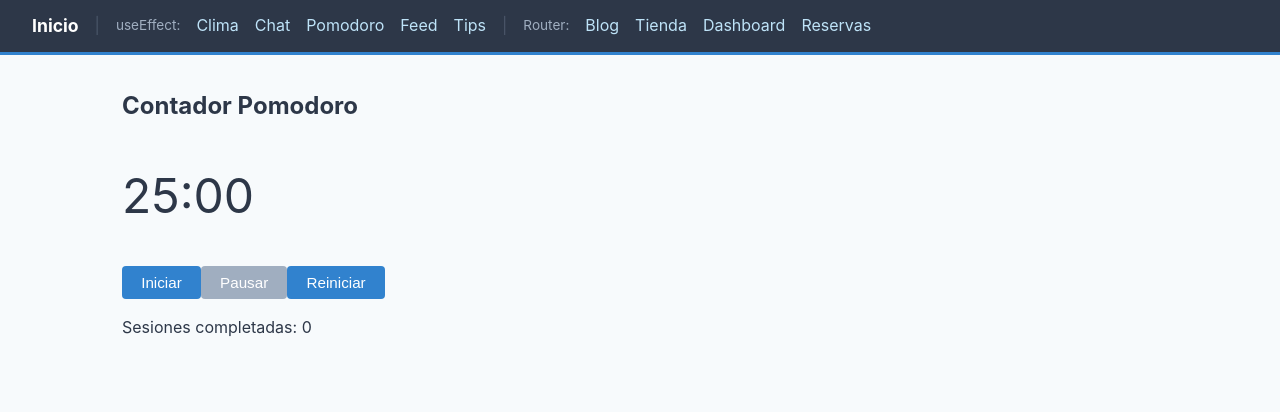
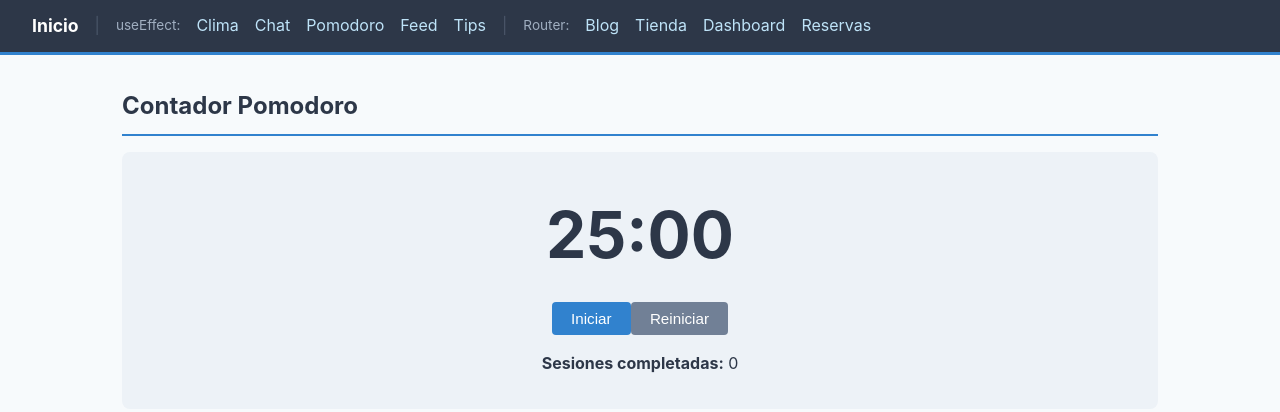
Before and after one commit to Aleluya1234/Tarea-semana-8, a React (Vite) app in the folder Tarea-semana-8/: page /pomodoro in a window 1280 px wide. Shown: the top 412 px of the page. Built offline with nearby package versions, Linux system fonts and the light colour scheme.

Commit message:
MEJORO estos 3 ejercicios

```diff
--- a/Tarea-semana-8/src/pages/useEffect/ChatTiempoReal.jsx
+++ b/Tarea-semana-8/src/pages/useEffect/ChatTiempoReal.jsx
@@ -1,33 +1,44 @@
-import { useState, useEffect } from 'react'
+import { useState, useEffect, useRef } from 'react'
 
 function ChatTiempoReal() {
   const [mensajes, setMensajes] = useState([
-    { id: 1, usuario: 'Ana', texto: 'Hola!' },
-    { id: 2, usuario: 'Luis', texto: 'Como estas?' }
+    { id: 1, usuario: 'Ana', texto: 'Hola!', hora: '10:00' },
+    { id: 2, usuario: 'Luis', texto: 'Como estas?', hora: '10:01' }
   ])
   const [nuevoMensaje, setNuevoMensaje] = useState('')
   const [usuarioActual] = useState('Tu')
+  const chatRef = useRef(null)
 
-  const enviarMensaje = () => {
-    if (nuevoMensaje.trim() !== '') {
-      setMensajes([
-        ...mensajes,
-        { id: Date.now(), usuario: usuarioActual, texto: nuevoMensaje }
-      ])
-      setNuevoMensaje('')
+  useEffect(() => {
+    // Scroll automático al final del chat
+    if (chatRef.current) {
+      chatRef.current.scrollTop = chatRef.current.scrollHeight
     }
-  }
+  }, [mensajes])
 
-  // Simular mensajes entrantes cada 5 segundos
   useEffect(() => {
-    const respuestas = ['Bien y tu?', 'Que bueno!', 'Nos vemos luego']
+    const respuestas = [
+      'Bien y tu?',
+      'Que bueno!',
+      'Nos vemos luego',
+      'Gracias!',
+      'Hasta pronto'
+    ]
     let contador = 0
 
     const interval = setInterval(() => {
       if (contador < respuestas.length) {
+        const ahora = new Date()
+        const hora = `${String(ahora.getHours()).padStart(2, '0')}:${String(ahora.getMinutes()).padStart(2, '0')}`
+
         setMensajes(prev => [
           ...prev,
-          { id: Date.now(), usuario: 'Otro Usuario', texto: respuestas[contador] }
+          {
+            id: Date.now(),
+            usuario: 'Otro Usuario',
+            texto: respuestas[contador],
+            hora: hora
+          }
         ])
         contador++
       }
@@ -36,31 +47,66 @@ function ChatTiempoReal() {
     return () => clearInterval(interval)
   }, [])
 
+  const enviarMensaje = () => {
+    if (nuevoMensaje.trim() !== '') {
+      const ahora = new Date()
+      const hora = `${String(ahora.getHours()).padStart(2, '0')}:${String(ahora.getMinutes()).padStart(2, '0')}`
+
+      setMensajes([
+        ...mensajes,
+        { id: Date.now(), usuario: usuarioActual, texto: nuevoMensaje, hora: hora }
+      ])
+      setNuevoMensaje('')
+    }
+  }
+
+  const handleKeyPress = (e) => {
+    if (e.key === 'Enter') {
+      enviarMensaje()
+    }
+  }
+
   return (
     <div>
-      <h2>Chat en Tiempo Real</h2>
+      <h2 style={{ borderBottom: '2px solid #3182ce', paddingBottom: '0.5rem' }}>
+        Chat en Tiempo Real
+      </h2>
 
       <div style={{
-        border: '1px solid #ccc',
-        padding: '1rem',
+        border: '1px solid #e2e8f0',
+        borderRadius: '8px',
+        padding: '0.5rem',
         height: '300px',
         overflowY: 'scroll',
-        marginBottom: '1rem'
-      }}>
+        backgroundColor: 'white',
+        marginTop: '1rem'
+      }} ref={chatRef}>
         {mensajes.map((msg) => (
-          <div key={msg.id} style={{ marginBottom: '0.5rem' }}>
+          <div
+            key={msg.id}
+            style={{
+              padding: '0.3rem 0.5rem',
+              marginBottom: '0.2rem',
+              backgroundColor: msg.usuario === 'Tu' ? '#ebf8ff' : '#f7fafc',
+              borderRadius: '4px'
+            }}
+          >
             <strong>{msg.usuario}:</strong> {msg.texto}
+            <span style={{ color: '#a0aec0', fontSize: '0.75rem', marginLeft: '0.5rem' }}>
+              {msg.hora}
+            </span>
           </div>
         ))}
       </div>
 
-      <div>
+      <div style={{ marginTop: '0.5rem', display: 'flex' }}>
         <input
           type="text"
           value={nuevoMensaje}
           onChange={(e) => setNuevoMensaje(e.target.value)}
+          onKeyPress={handleKeyPress}
           placeholder="Escribe un mensaje..."
-          style={{ padding: '0.5rem', width: '300px', marginRight: '0.5rem' }}
+          style={{ flex: 1, marginRight: '0.5rem' }}
         />
         <button onClick={enviarMensaje}>Enviar</button>
       </div>
--- a/Tarea-semana-8/src/pages/useEffect/ClimaActual.jsx
+++ b/Tarea-semana-8/src/pages/useEffect/ClimaActual.jsx
@@ -5,7 +5,9 @@ function ClimaActual() {
     temperatura: null,
     ciudad: 'Santiago',
     pais: 'CL',
-    descripcion: 'Cargando...'
+    descripcion: 'Cargando...',
+    humedad: null,
+    viento: null
   })
 
   useEffect(() => {
@@ -14,7 +16,9 @@ function ClimaActual() {
         temperatura: 18,
         ciudad: 'Santiago',
         pais: 'CL',
-        descripcion: 'Nublado'
+        descripcion: 'Nublado',
+        humedad: '65%',
+        viento: '12 km/h'
       })
     }, 1000)
 
@@ -23,15 +27,24 @@ function ClimaActual() {
 
   return (
     <div>
-      <h2>Clima Actual</h2>
+      <h2 style={{ borderBottom: '2px solid #3182ce', paddingBottom: '0.5rem' }}>
+        Clima Actual
+      </h2>
 
       {clima.temperatura === null ? (
         <p>Cargando datos del clima...</p>
       ) : (
-        <div>
+        <div style={{
+          backgroundColor: '#edf2f7',
+          padding: '1.5rem',
+          borderRadius: '8px',
+          marginTop: '1rem'
+        }}>
           <p><strong>Temperatura:</strong> {clima.temperatura}°C</p>
           <p><strong>Ciudad:</strong> {clima.ciudad}, {clima.pais}</p>
           <p><strong>Descripción:</strong> {clima.descripcion}</p>
+          <p><strong>Humedad:</strong> {clima.humedad}</p>
+          <p><strong>Viento:</strong> {clima.viento}</p>
         </div>
       )}
     </div>
--- a/Tarea-semana-8/src/pages/useEffect/Pomodoro.jsx
+++ b/Tarea-semana-8/src/pages/useEffect/Pomodoro.jsx
@@ -4,11 +4,12 @@ function Pomodoro() {
   const [tiempo, setTiempo] = useState(25 * 60)
   const [activo, setActivo] = useState(false)
   const [sesiones, setSesiones] = useState(0)
+  const [pausado, setPausado] = useState(false)
 
   useEffect(() => {
     let interval = null
 
-    if (activo && tiempo > 0) {
+    if (activo && !pausado && tiempo > 0) {
       interval = setInterval(() => {
         setTiempo(prev => prev - 1)
       }, 1000)
@@ -18,12 +19,19 @@ function Pomodoro() {
     }
 
     return () => clearInterval(interval)
-  }, [activo, tiempo])
+  }, [activo, pausado, tiempo])
 
-  const iniciar = () => setActivo(true)
-  const pausar = () => setActivo(false)
+  const iniciar = () => {
+    setActivo(true)
+    setPausado(false)
+  }
+
+  const pausar = () => setPausado(true)
+  const reanudar = () => setPausado(false)
+
   const reiniciar = () => {
     setActivo(false)
+    setPausado(false)
     setTiempo(25 * 60)
   }
 
@@ -32,21 +40,40 @@ function Pomodoro() {
 
   return (
     <div>
-      <h2>Contador Pomodoro</h2>
+      <h2 style={{ borderBottom: '2px solid #3182ce', paddingBottom: '0.5rem' }}>
+        Contador Pomodoro
+      </h2>
 
-      <div style={{ fontSize: '3rem', margin: '2rem 0' }}>
+      <div style={{
+        backgroundColor: '#edf2f7',
+        padding: '2rem',
+        borderRadius: '8px',
+        textAlign: 'center',
+        marginTop: '1rem'
+      }}>
+        <div style={{ fontSize: '4rem', fontWeight: 'bold', marginBottom: '1rem' }}>
           {String(minutos).padStart(2, '0')}:{String(segundos).padStart(2, '0')}
         </div>
 
         <div>
-        <button onClick={iniciar} disabled={activo}>Iniciar</button>
-        <button onClick={pausar} disabled={!activo}>Pausar</button>
-        <button onClick={reiniciar}>Reiniciar</button>
+          {!activo && (
+            <button onClick={iniciar}>Iniciar</button>
+          )}
+          {activo && !pausado && (
+            <button onClick={pausar}>Pausar</button>
+          )}
+          {activo && pausado && (
+            <button onClick={reanudar}>Reanudar</button>
+          )}
+          <button onClick={reiniciar} style={{ backgroundColor: '#718096' }}>
+            Reiniciar
+          </button>
         </div>
 
         <p style={{ marginTop: '1rem' }}>
-        Sesiones completadas: {sesiones}
+          <strong>Sesiones completadas:</strong> {sesiones}
         </p>
+      </div>
     </div>
   )
 }
```
Lines whose indentation alone changed are shown as unchanged.
